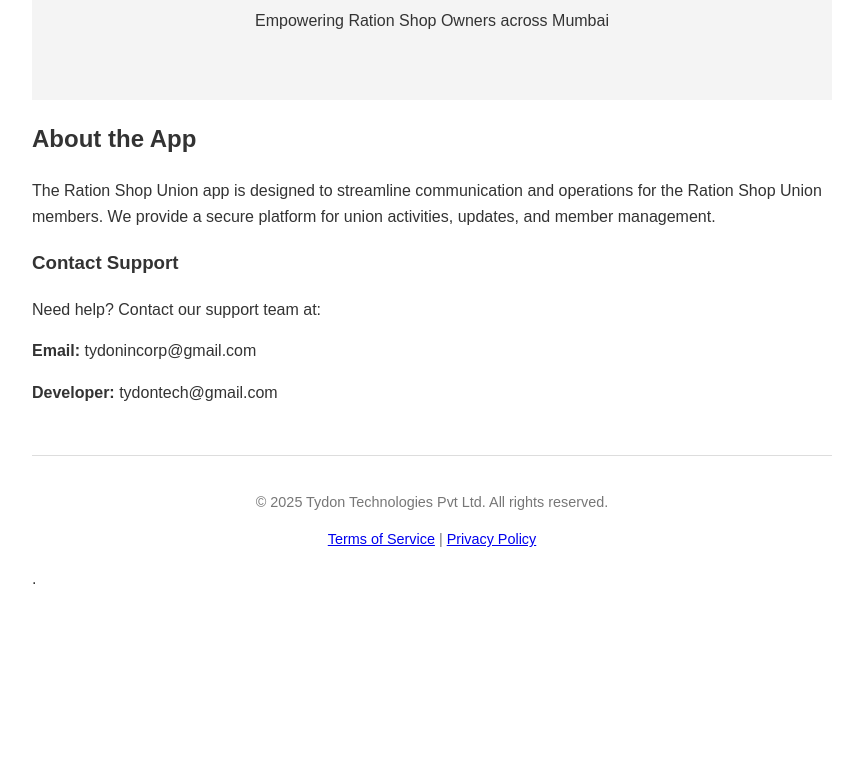
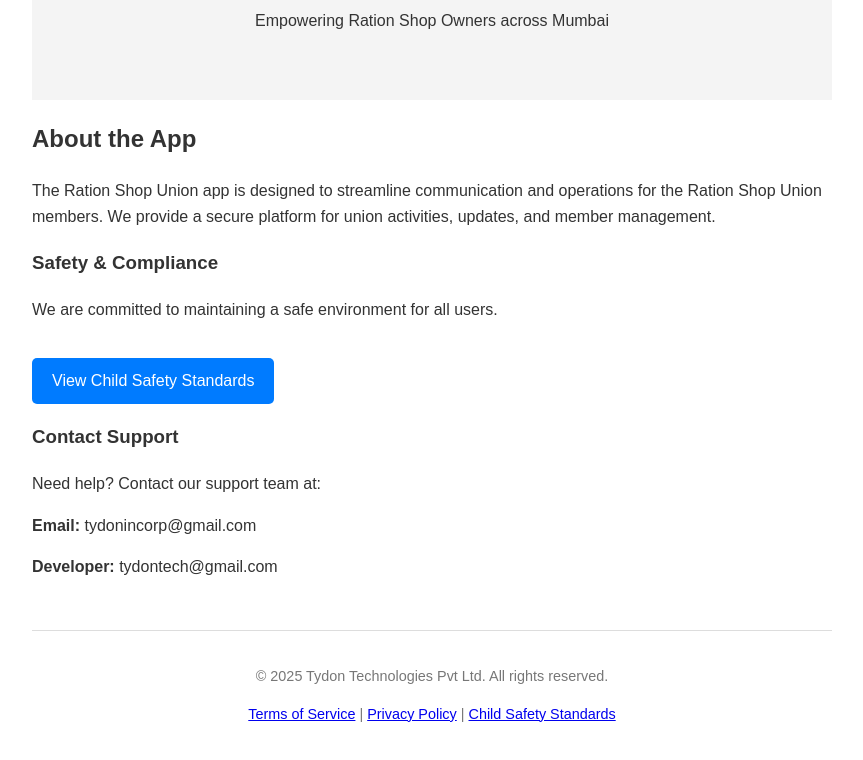
Before and after one commit to jsmcorp/union-app-legal, a plain HTML site: page index.html in a window 1280 px wide. Shown: the part 156-916 px from the top of the page, without its empty margins (208-1071 px from the left). Before the commit the page ends 800 px from the top, so only its background shows below. Drawn offline with Linux system fonts and the light colour scheme.

Commit message:
Enhance index.html with safety and compliance section
Added a section on safety and compliance with a link to child safety standards.

```diff
--- a/index.html
+++ b/index.html
@@ -9,6 +9,7 @@
         header { text-align: center; padding: 50px 0; background-color: #f4f4f4; margin-bottom: 20px; }
         h1 { color: #2c3e50; }
         .btn { display: inline-block; background: #007bff; color: white; padding: 10px 20px; text-decoration: none; border-radius: 5px; margin-top: 20px; }
+        .btn:hover { background: #0056b3; }
         footer { margin-top: 50px; text-align: center; font-size: 0.9em; color: #777; border-top: 1px solid #ddd; padding-top: 20px; }
     </style>
 </head>
@@ -23,6 +24,10 @@
         <h2>About the App</h2>
         <p>The Ration Shop Union app is designed to streamline communication and operations for the Ration Shop Union members. We provide a secure platform for union activities, updates, and member management.</p>
 
+        <h3>Safety & Compliance</h3>
+        <p>We are committed to maintaining a safe environment for all users.</p>
+        <a href="child-safety.html" class="btn">View Child Safety Standards</a>
+
         <h3>Contact Support</h3>
         <p>Need help? Contact our support team at:</p>
         <p><strong>Email:</strong> tydonincorp@gmail.com</p>
@@ -33,9 +38,10 @@
         <p>&copy; 2025 Tydon Technologies Pvt Ltd. All rights reserved.</p>
         <p>
             <a href="terms.html">Terms of Service</a> |
-            <a href="privacy.html">Privacy Policy</a>
+            <a href="privacy.html">Privacy Policy</a> |
+            <a href="child-safety.html">Child Safety Standards</a>
         </p>
     </footer>
 
 </body>
-</html>.
+</html>
```
